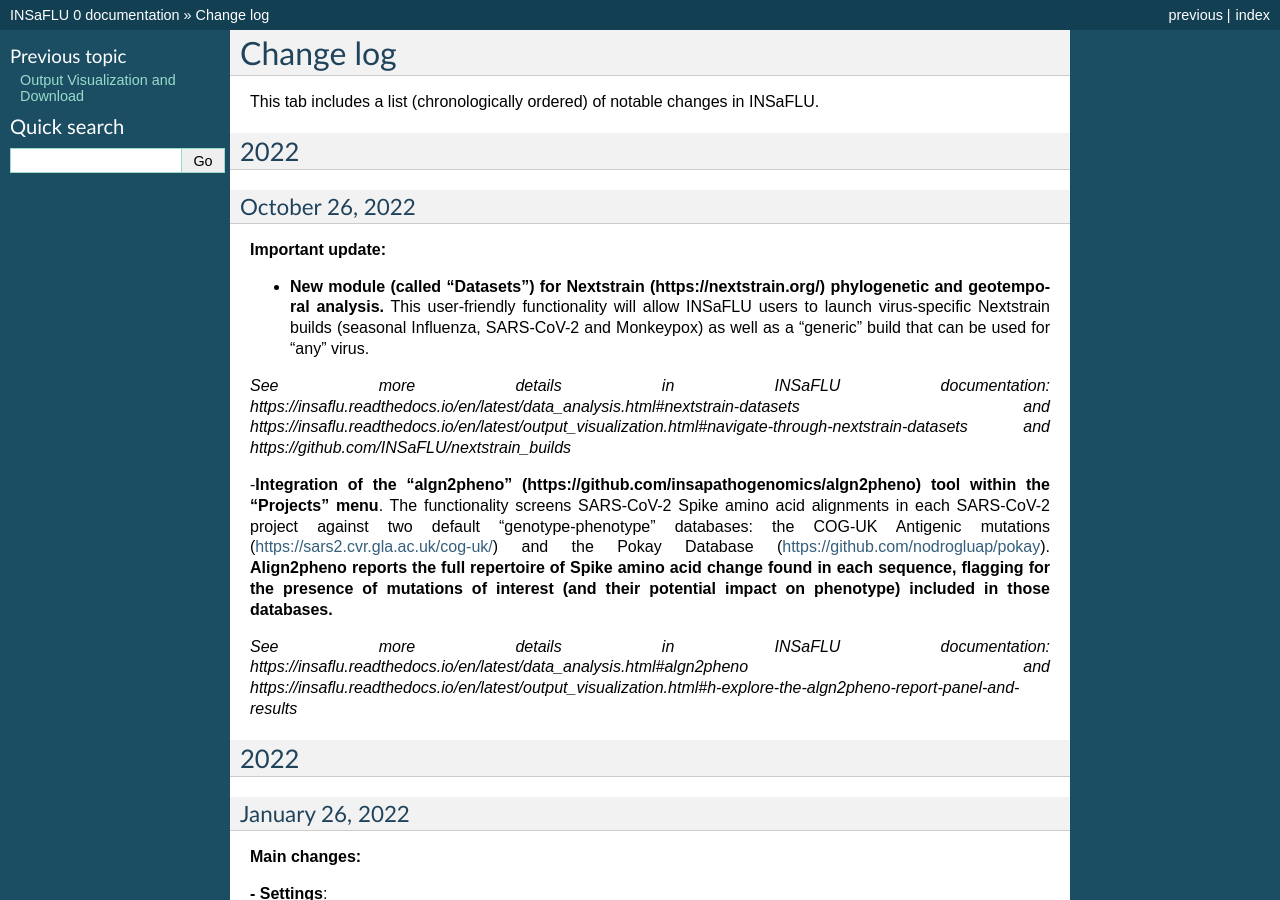
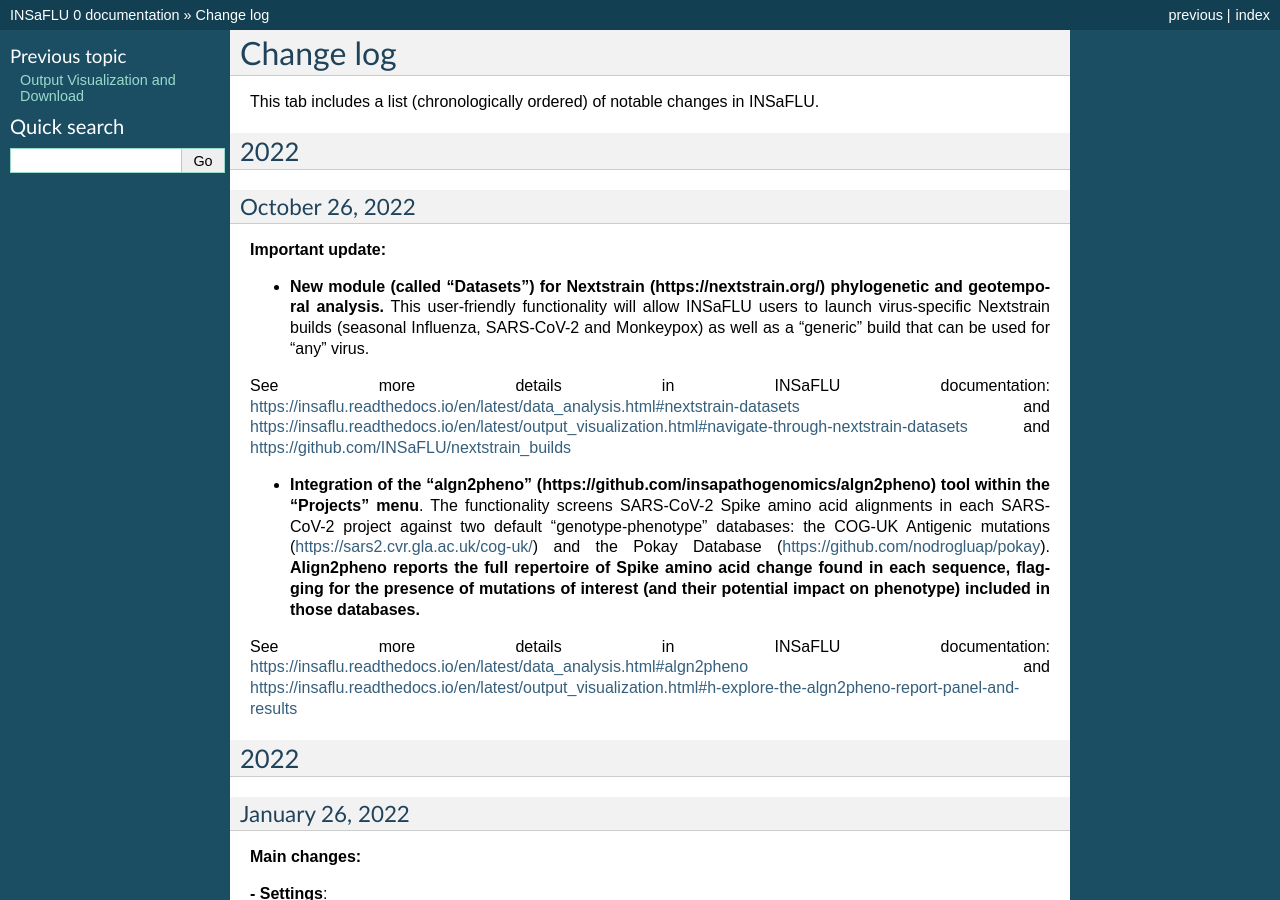
Before and after one commit to INSaFLU/insaflu_docs, a Sphinx documentation site: the page built from docs/change_log.rst, in a window 1280 px wide and 900 px high. Built offline with Sphinx 7.4.7, drawn with Linux system fonts in a browser that asks for light colours; formulas are drawn with MathJax 3.

Commit message:
Correct typo

```diff
--- a/docs/change_log.rst
+++ b/docs/change_log.rst
@@ -13,13 +13,13 @@
 
 - **New module (called “Datasets”) for Nextstrain (https://nextstrain.org/) phylogenetic and geotemporal analysis.** This user-friendly functionality will allow INSaFLU users to launch virus-specific Nextstrain builds (seasonal Influenza, SARS-CoV-2 and Monkeypox) as well as a “generic” build that can be used for “any” virus.
 
-*See more details in INSaFLU documentation: https://insaflu.readthedocs.io/en/latest/data_analysis.html#nextstrain-datasets and https://insaflu.readthedocs.io/en/latest/output_visualization.html#navigate-through-nextstrain-datasets  and https://github.com/INSaFLU/nextstrain_builds*
+See more details in INSaFLU documentation: https://insaflu.readthedocs.io/en/latest/data_analysis.html#nextstrain-datasets and https://insaflu.readthedocs.io/en/latest/output_visualization.html#navigate-through-nextstrain-datasets  and https://github.com/INSaFLU/nextstrain_builds
 
 
--**Integration of the “algn2pheno” (https://github.com/insapathogenomics/algn2pheno) tool within the “Projects” menu**. The functionality screens SARS-CoV-2 Spike amino acid alignments in each SARS-CoV-2 project against two default “genotype-phenotype” databases: the COG-UK Antigenic mutations (https://sars2.cvr.gla.ac.uk/cog-uk/)  and the Pokay Database (https://github.com/nodrogluap/pokay). **Align2pheno reports the full repertoire of Spike amino acid change found in each sequence, flagging for the presence of mutations of interest (and their potential impact on phenotype) included in those databases.**
+- **Integration of the “algn2pheno” (https://github.com/insapathogenomics/algn2pheno) tool within the “Projects” menu**. The functionality screens SARS-CoV-2 Spike amino acid alignments in each SARS-CoV-2 project against two default “genotype-phenotype” databases: the COG-UK Antigenic mutations (https://sars2.cvr.gla.ac.uk/cog-uk/)  and the Pokay Database (https://github.com/nodrogluap/pokay). **Align2pheno reports the full repertoire of Spike amino acid change found in each sequence, flagging for the presence of mutations of interest (and their potential impact on phenotype) included in those databases.**
 
 
-*See more details in INSaFLU documentation:  https://insaflu.readthedocs.io/en/latest/data_analysis.html#algn2pheno and https://insaflu.readthedocs.io/en/latest/output_visualization.html#h-explore-the-algn2pheno-report-panel-and-results*
+See more details in INSaFLU documentation:  https://insaflu.readthedocs.io/en/latest/data_analysis.html#algn2pheno and https://insaflu.readthedocs.io/en/latest/output_visualization.html#h-explore-the-algn2pheno-report-panel-and-results
 
 
 
```
